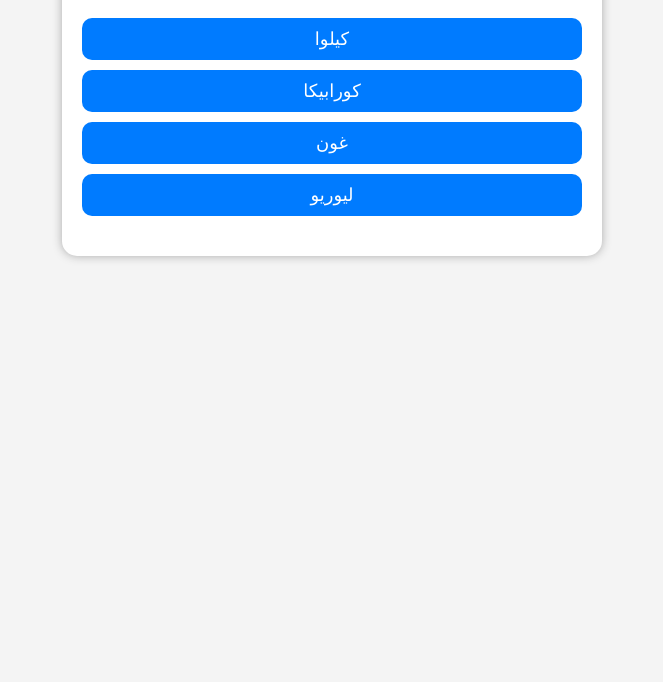
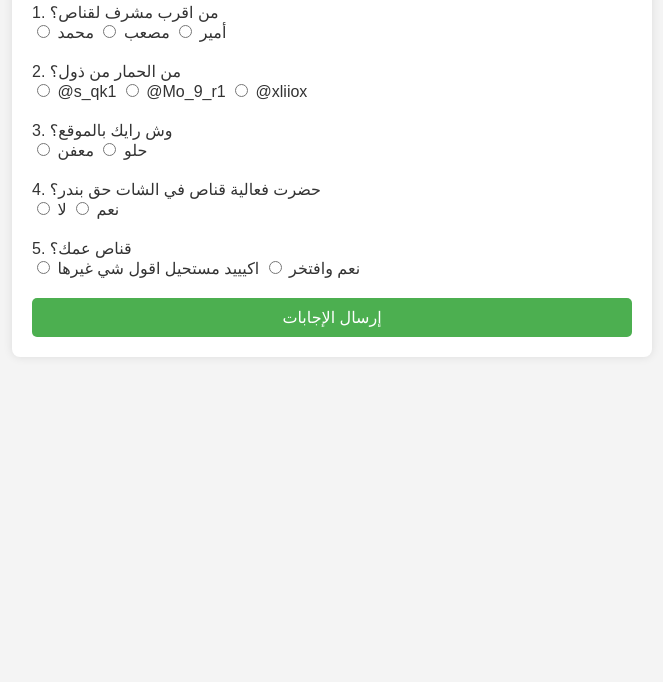
Before and after one commit to sfg9y/-Q-, a plain HTML site: page index.html in a window 1280 px wide. Shown: the part 118-800 px from the top of the page, without its empty margins (308-971 px from the left). Drawn offline with Linux system fonts and the light colour scheme.

Commit message:
Add files via upload
تحديث الموقع وإضافة ملفات جديدة

```diff
--- a/index.html
+++ b/index.html
@@ -2,114 +2,43 @@
 <!DOCTYPE html>
 <html lang="ar">
 <head>
-  <meta charset="UTF-8" />
-  <meta name="viewport" content="width=device-width, initial-scale=1.0"/>
-  <title>تحديات القنّاص</title>
-  <style>
-    body {
-      font-family: Arial, sans-serif;
-      background: #f4f4f4;
-      direction: rtl;
-      text-align: center;
-      padding: 40px;
-    }
-    .question-box {
-      background: white;
-      padding: 20px;
-      border-radius: 15px;
-      box-shadow: 0 0 10px #aaa;
-      max-width: 500px;
-      margin: auto;
-    }
-    button {
-      margin-top: 10px;
-      display: block;
-      width: 100%;
-      padding: 10px;
-      font-size: 18px;
-      border: none;
-      border-radius: 10px;
-      background-color: #007bff;
-      color: white;
-      cursor: pointer;
-    }
-    button:hover {
-      background-color: #0056b3;
-    }
-    .result {
-      margin-top: 20px;
-      font-weight: bold;
-    }
-  </style>
+    <meta charset="UTF-8">
+    <meta name="viewport" content="width=device-width, initial-scale=1.0">
+    <title>موقع قناص</title>
+    <link rel="stylesheet" href="style.css">
 </head>
 <body>
-  <div class="question-box">
-    <h2 id="question">تحميل السؤال...</h2>
-    <div id="choices"></div>
-    <div class="result" id="result"></div>
-  </div>
-
-  <script>
-    const quiz = [
-      {
-        question: "ما اسم الشخصية الرئيسية في أنمي القنّاص؟",
-        choices: ["كيلوا", "كورابيكا", "غون", "ليوريو"],
-        correct: 2
-      },
-      {
-        question: "من هو خصم غون في اختبار الصيادين وكان يستخدم بطاقات؟",
-        choices: ["هيسوكا", "إيلومي", "نيترُو", "نوبوناغا"],
-        correct: 0
-      },
-      {
-        question: "ما اسم قبيلة كورابيكا؟",
-        choices: ["اليورك", "النين", "العيون الحمراء", "الكوروتا"],
-        correct: 3
-      },
-      {
-        question: "ما هي قدرة غون في النين؟",
-        choices: ["نسخ القوة", "السلسلة", "التحكم بالعقل", "تضخيم اللكمة"],
-        correct: 3
-      },
-      {
-        question: "ما اسم المنظمة التي قتلت قبيلة كورابيكا؟",
-        choices: ["العناكب", "النمل", "الهاكرز", "الوحوش"],
-        correct: 0
-      }
-    ];
-
-    let current = 0;
-
-    function loadQuestion() {
-      if (current >= quiz.length) {
-        document.getElementById("question").textContent = "انتهت الأسئلة، أحسنت!";
-        document.getElementById("choices").innerHTML = "";
-        return;
-      }
-
-      document.getElementById("result").textContent = "";
-      const q = quiz[current];
-      document.getElementById("question").textContent = q.question;
-      const choicesDiv = document.getElementById("choices");
-      choicesDiv.innerHTML = "";
-
-      q.choices.forEach((choice, index) => {
-        const btn = document.createElement("button");
-        btn.textContent = choice;
-        btn.onclick = () => {
-          if (index === q.correct) {
-            document.getElementById("result").textContent = "إجابة صحيحة!";
-          } else {
-            document.getElementById("result").textContent = "إجابة خاطئة!";
-          }
-          current++;
-          setTimeout(loadQuestion, 1500);
-        };
-        choicesDiv.appendChild(btn);
-      });
-    }
-
-    loadQuestion();
-  </script>
+    <h1>أسئلة عن قناص</h1>
+    <form id="quiz-form">
+        <div class="question">
+            <label>1. من اقرب مشرف لقناص؟</label><br>
+            <input type="radio" name="q1" value="أمير" id="q1_1"> أمير
+            <input type="radio" name="q1" value="مصعب" id="q1_2"> مصعب
+            <input type="radio" name="q1" value="محمد" id="q1_3"> محمد
+        </div>
+        <div class="question">
+            <label>2. من الحمار من ذول؟</label><br>
+            <input type="radio" name="q2" value="@s_qk1"> @s_qk1
+            <input type="radio" name="q2" value="@Mo_9_r1"> @Mo_9_r1
+            <input type="radio" name="q2" value="@xliiox"> @xliiox
+        </div>
+        <div class="question">
+            <label>3. وش رايك بالموقع؟</label><br>
+            <input type="radio" name="q3" value="حلو" id="q3_1"> حلو
+            <input type="radio" name="q3" value="معفن" id="q3_2"> معفن
+        </div>
+        <div class="question">
+            <label>4. حضرت فعالية قناص في الشات حق بندر؟</label><br>
+            <input type="radio" name="q4" value="نعم" id="q4_1"> نعم
+            <input type="radio" name="q4" value="لا" id="q4_2"> لا
+        </div>
+        <div class="question">
+            <label>5. قناص عمك؟</label><br>
+            <input type="radio" name="q5" value="نعم وافتخر" id="q5_1"> نعم وافتخر
+            <input type="radio" name="q5" value="اكيييد مستحيل اقول شي غيرها" id="q5_2"> اكيييد مستحيل اقول شي غيرها
+        </div>
+        <button type="submit">إرسال الإجابات</button>
+    </form>
+    <script src="script.js"></script>
 </body>
 </html>
--- /dev/null
+++ b/script.js
@@ -0,0 +1,5 @@
+
+document.getElementById('quiz-form').addEventListener('submit', function(event) {
+    event.preventDefault();
+    alert('تم إرسال الإجابات!');
+});
--- /dev/null
+++ b/style.css
@@ -0,0 +1,36 @@
+
+body {
+    font-family: Arial, sans-serif;
+    background-color: #f4f4f4;
+    color: #333;
+    margin: 0;
+    padding: 20px;
+}
+
+h1 {
+    text-align: center;
+    color: #4CAF50;
+}
+
+form {
+    max-width: 600px;
+    margin: 0 auto;
+    background-color: white;
+    padding: 20px;
+    border-radius: 8px;
+    box-shadow: 0 0 10px rgba(0, 0, 0, 0.1);
+}
+
+.question {
+    margin-bottom: 20px;
+}
+
+button {
+    width: 100%;
+    padding: 10px;
+    background-color: #4CAF50;
+    color: white;
+    border: none;
+    border-radius: 5px;
+    font-size: 16px;
+}
```
